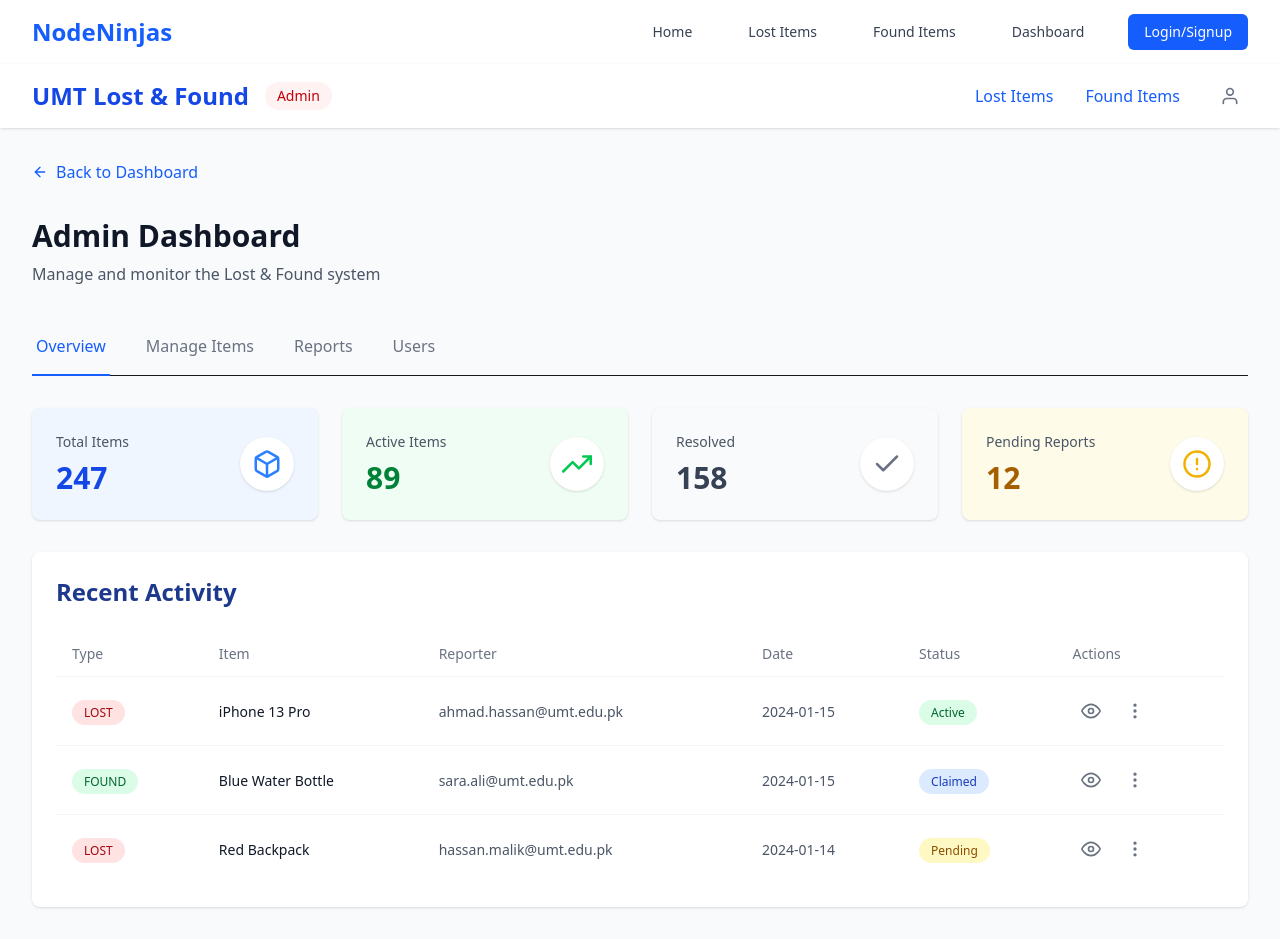
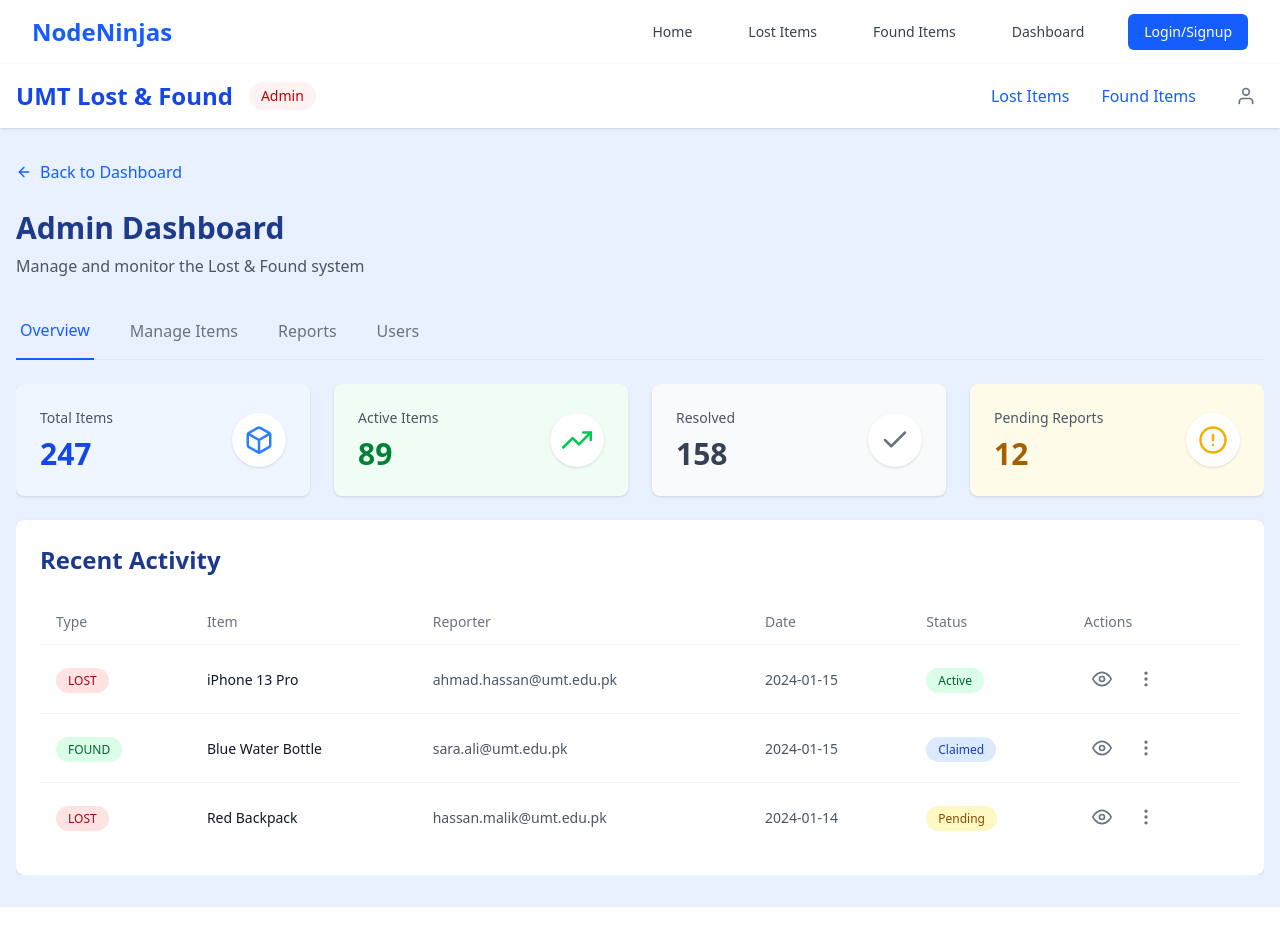
Before and after one commit to thealihamza04/Node-Ninjas, a React (Vite) app: page / in a window 1280 px wide. After the commit the page ends 907 px from the top, so only its background shows below. Built offline with nearby package versions, Linux system fonts and the light colour scheme; what tailwindcss-animated would draw is missing.

Commit message:
UI changes

```diff
--- a/src/Components/Admin/AdminDashboard.jsx
+++ b/src/Components/Admin/AdminDashboard.jsx
@@ -1,14 +1,39 @@
-import React from 'react';
+import React, { useState } from 'react';
 import { FiArrowLeft, FiUser } from 'react-icons/fi';
 import Tiles from './Components/Tiles';
 import Activities from './Components/Activities';
+import ManageItems from './Components/ManageItems';
+import Report from './Components/Report';
+import User from './Components/User';
 
 function AdminDashboard() {
+  const [activeTab, setActiveTab] = useState('overview');
+
+  const renderContent = () => {
+    switch (activeTab) {
+      case 'overview':
+        return (
+          <div className="space-y-6">
+            <Tiles />
+            <Activities />
+          </div>
+        );
+      case 'manage':
+        return <ManageItems />;
+      case 'reports':
+        return <Report />;
+      case 'users':
+        return <User />;
+      default:
+        return null;
+    }
+  };
+
   return (
-    <div className="min-h-screen bg-gray-50">
+    <div className="min-h-screen bg-[#e9f0ff]">
       {/* Header */}
       <header className="bg-white shadow-sm">
-        <div className="max-w-7xl mx-auto px-4 sm:px-6 lg:px-8">
+        <div className="container mx-auto px-4">
           <div className="flex items-center justify-between h-16">
             {/* Logo and Admin Badge */}
             <div className="flex items-center gap-4">
@@ -35,9 +60,9 @@ function AdminDashboard() {
       </header>
 
       {/* Main Content */}
-      <main className="max-w-7xl mx-auto px-4 sm:px-6 lg:px-8 py-8">
+      <main className="container mx-auto px-4 py-8">
         {/* Back Button */}
-        <div className="mb-8">
+        <div className="mb-6">
           <a href="/dashboard" className="inline-flex items-center text-blue-600 hover:text-blue-800">
             <FiArrowLeft className="w-4 h-4 mr-2" />
             Back to Dashboard
@@ -45,33 +70,60 @@ function AdminDashboard() {
         </div>
 
         {/* Dashboard Header */}
-        <div className="mb-8">
-          <h2 className="text-3xl font-bold text-gray-900">Admin Dashboard</h2>
+        <div className="mb-6">
+          <h2 className="text-3xl font-bold text-[#1E3A8A]">Admin Dashboard</h2>
           <p className="mt-2 text-gray-600">Manage and monitor the Lost & Found system</p>
         </div>
 
         {/* Navigation Tabs */}
-        <div className="mb-8 border-b">
+        <div className="mb-6 border-b border-gray-200">
           <nav className="flex gap-8">
-            <a href="#" className="px-1 py-4 text-blue-600 border-b-2 border-blue-600 -mb-px">
+            <button
+              onClick={() => setActiveTab('overview')}
+              className={`px-1 py-4 ${
+                activeTab === 'overview'
+                  ? 'text-blue-600 border-b-2 border-blue-600 -mb-px'
+                  : 'text-gray-500 hover:text-gray-700'
+              }`}
+            >
               Overview
-            </a>
-            <a href="#" className="px-1 py-4 text-gray-500 hover:text-gray-700">
+            </button>
+            <button
+              onClick={() => setActiveTab('manage')}
+              className={`px-1 py-4 ${
+                activeTab === 'manage'
+                  ? 'text-blue-600 border-b-2 border-blue-600 -mb-px'
+                  : 'text-gray-500 hover:text-gray-700'
+              }`}
+            >
               Manage Items
-            </a>
-            <a href="#" className="px-1 py-4 text-gray-500 hover:text-gray-700">
+            </button>
+            <button
+              onClick={() => setActiveTab('reports')}
+              className={`px-1 py-4 ${
+                activeTab === 'reports'
+                  ? 'text-blue-600 border-b-2 border-blue-600 -mb-px'
+                  : 'text-gray-500 hover:text-gray-700'
+              }`}
+            >
               Reports
-            </a>
-            <a href="#" className="px-1 py-4 text-gray-500 hover:text-gray-700">
+            </button>
+            <button
+              onClick={() => setActiveTab('users')}
+              className={`px-1 py-4 ${
+                activeTab === 'users'
+                  ? 'text-blue-600 border-b-2 border-blue-600 -mb-px'
+                  : 'text-gray-500 hover:text-gray-700'
+              }`}
+            >
               Users
-            </a>
+            </button>
           </nav>
         </div>
 
         {/* Dashboard Content */}
-        <div className="space-y-8">
-          <Tiles />
-          <Activities />
+        <div className="w-full overflow-hidden">
+          {renderContent()}
         </div>
       </main>
     </div>
--- /dev/null
+++ b/src/Components/Admin/Components/ManageItems.jsx
@@ -0,0 +1,144 @@
+import React from 'react';
+import { FiSearch, FiEye, FiCheck, FiX, FiChevronDown } from 'react-icons/fi';
+
+function ManageItems() {
+  const items = [
+    {
+      type: 'LOST',
+      item: 'iPhone 13 Pro',
+      reporter: 'ahmad.hassan@umt.edu.pk',
+      location: 'Library',
+      date: '2024-01-15',
+      status: 'Active'
+    },
+    {
+      type: 'FOUND',
+      item: 'Blue Water Bottle',
+      reporter: 'sara.ali@umt.edu.pk',
+      location: 'Cafeteria',
+      date: '2024-01-15',
+      status: 'Claimed'
+    },
+    {
+      type: 'LOST',
+      item: 'Red Backpack',
+      reporter: 'hassan.malik@umt.edu.pk',
+      location: 'Engineering Building',
+      date: '2024-01-14',
+      status: 'Pending'
+    }
+  ];
+
+  const getStatusBadgeClass = (status) => {
+    switch (status.toLowerCase()) {
+      case 'active':
+        return 'bg-green-100 text-green-800';
+      case 'claimed':
+        return 'bg-blue-100 text-blue-800';
+      case 'pending':
+        return 'bg-yellow-100 text-yellow-800';
+      default:
+        return 'bg-gray-100 text-gray-800';
+    }
+  };
+
+  const getTypeBadgeClass = (type) => {
+    return type === 'LOST'
+      ? 'bg-red-100 text-red-800'
+      : 'bg-green-100 text-green-800';
+  };
+
+  return (
+    <div className="bg-white rounded-lg shadow-sm">
+      {/* Search and Filter Section */}
+      <div className="p-6 border-b border-gray-200">
+        <div className="flex gap-4">
+          {/* Search Bar */}
+          <div className="flex-1 relative">
+            <div className="absolute inset-y-0 left-0 pl-3 flex items-center pointer-events-none">
+              <FiSearch className="h-5 w-5 text-gray-400" />
+            </div>
+            <input
+              type="text"
+              placeholder="Search items..."
+              className="block w-full pl-10 pr-3 py-2 border border-gray-300 rounded-lg focus:ring-blue-500 focus:border-blue-500"
+            />
+          </div>
+
+          {/* Status Filter */}
+          <div className="relative">
+            <select className="appearance-none block w-40 px-3 py-2 border border-gray-300 rounded-lg bg-white focus:ring-blue-500 focus:border-blue-500 pr-8">
+              <option value="">All Status</option>
+              <option value="active">Active</option>
+              <option value="claimed">Claimed</option>
+              <option value="pending">Pending</option>
+            </select>
+            <div className="absolute inset-y-0 right-0 flex items-center px-2 pointer-events-none">
+              <FiChevronDown className="h-4 w-4 text-gray-400" />
+            </div>
+          </div>
+        </div>
+      </div>
+
+      {/* Table Section */}
+      <div className="w-full overflow-x-auto">
+        <table className="w-full divide-y divide-gray-200">
+          <thead className="bg-gray-50">
+            <tr>
+              <th className="px-4 py-3 text-left text-xs font-medium text-gray-500 uppercase">Type</th>
+              <th className="px-4 py-3 text-left text-xs font-medium text-gray-500 uppercase">Item</th>
+              <th className="px-4 py-3 text-left text-xs font-medium text-gray-500 uppercase">Reporter</th>
+              <th className="px-4 py-3 text-left text-xs font-medium text-gray-500 uppercase">Location</th>
+              <th className="px-4 py-3 text-left text-xs font-medium text-gray-500 uppercase">Date</th>
+              <th className="px-4 py-3 text-left text-xs font-medium text-gray-500 uppercase">Status</th>
+              <th className="px-4 py-3 text-left text-xs font-medium text-gray-500 uppercase">Actions</th>
+            </tr>
+          </thead>
+          <tbody className="bg-white divide-y divide-gray-200">
+            {items.map((item, index) => (
+              <tr key={index} className="hover:bg-gray-50">
+                <td className="px-4 py-4 whitespace-nowrap">
+                  <span className={`px-2 py-1 rounded-full text-xs font-medium ${getTypeBadgeClass(item.type)}`}>
+                    {item.type}
+                  </span>
+                </td>
+                <td className="px-4 py-4 whitespace-nowrap">
+                  <span className="font-medium text-gray-900">{item.item}</span>
+                </td>
+                <td className="px-4 py-4 whitespace-nowrap text-sm text-gray-600">
+                  {item.reporter}
+                </td>
+                <td className="px-4 py-4 whitespace-nowrap text-sm text-gray-600">
+                  {item.location}
+                </td>
+                <td className="px-4 py-4 whitespace-nowrap text-sm text-gray-600">
+                  {item.date}
+                </td>
+                <td className="px-4 py-4 whitespace-nowrap">
+                  <span className={`px-2 py-1 rounded-full text-xs font-medium ${getStatusBadgeClass(item.status)}`}>
+                    {item.status}
+                  </span>
+                </td>
+                <td className="px-4 py-4 whitespace-nowrap">
+                  <div className="flex items-center gap-2">
+                    <button className="p-1 text-gray-400 hover:text-gray-600">
+                      <FiEye className="w-4 h-4" />
+                    </button>
+                    <button className="p-1 text-green-400 hover:text-green-600">
+                      <FiCheck className="w-4 h-4" />
+                    </button>
+                    <button className="p-1 text-red-400 hover:text-red-600">
+                      <FiX className="w-4 h-4" />
+                    </button>
+                  </div>
+                </td>
+              </tr>
+            ))}
+          </tbody>
+        </table>
+      </div>
+    </div>
+  );
+}
+
+export default ManageItems;
--- /dev/null
+++ b/src/Components/Admin/Components/Report.jsx
@@ -0,0 +1,25 @@
+import React from 'react';
+import { FiAlertCircle } from 'react-icons/fi';
+
+function Report() {
+  return (
+    <div className="w-full bg-white rounded-lg shadow-sm">
+      {/* Reports Header */}
+      <div className="px-6 py-5 border-b border-gray-200">
+        <h2 className="text-xl font-bold text-blue-900">System Reports</h2>
+      </div>
+
+      {/* Coming Soon Message */}
+      <div className="flex flex-col items-center justify-center py-16">
+        <div className="mb-4">
+          <FiAlertCircle className="w-14 h-14 text-gray-300" />
+        </div>
+        <p className="text-base text-gray-500">
+          Detailed reports and analytics coming soon...
+        </p>
+      </div>
+    </div>
+  );
+}
+
+export default Report;
--- /dev/null
+++ b/src/Components/Admin/Components/User.jsx
@@ -0,0 +1,25 @@
+import React from 'react';
+import { FiUsers } from 'react-icons/fi';
+
+function User() {
+  return (
+    <div className="w-full bg-white rounded-lg shadow-sm">
+      {/* User Management Header */}
+      <div className="px-6 py-5 border-b border-gray-200">
+        <h2 className="text-xl font-bold text-blue-900">User Management</h2>
+      </div>
+
+      {/* Coming Soon Message */}
+      <div className="flex flex-col items-center justify-center py-16">
+        <div className="mb-4">
+          <FiUsers className="w-14 h-14 text-gray-300" />
+        </div>
+        <p className="text-base text-gray-500">
+          User management features coming soon...
+        </p>
+      </div>
+    </div>
+  );
+}
+
+export default User;
```
